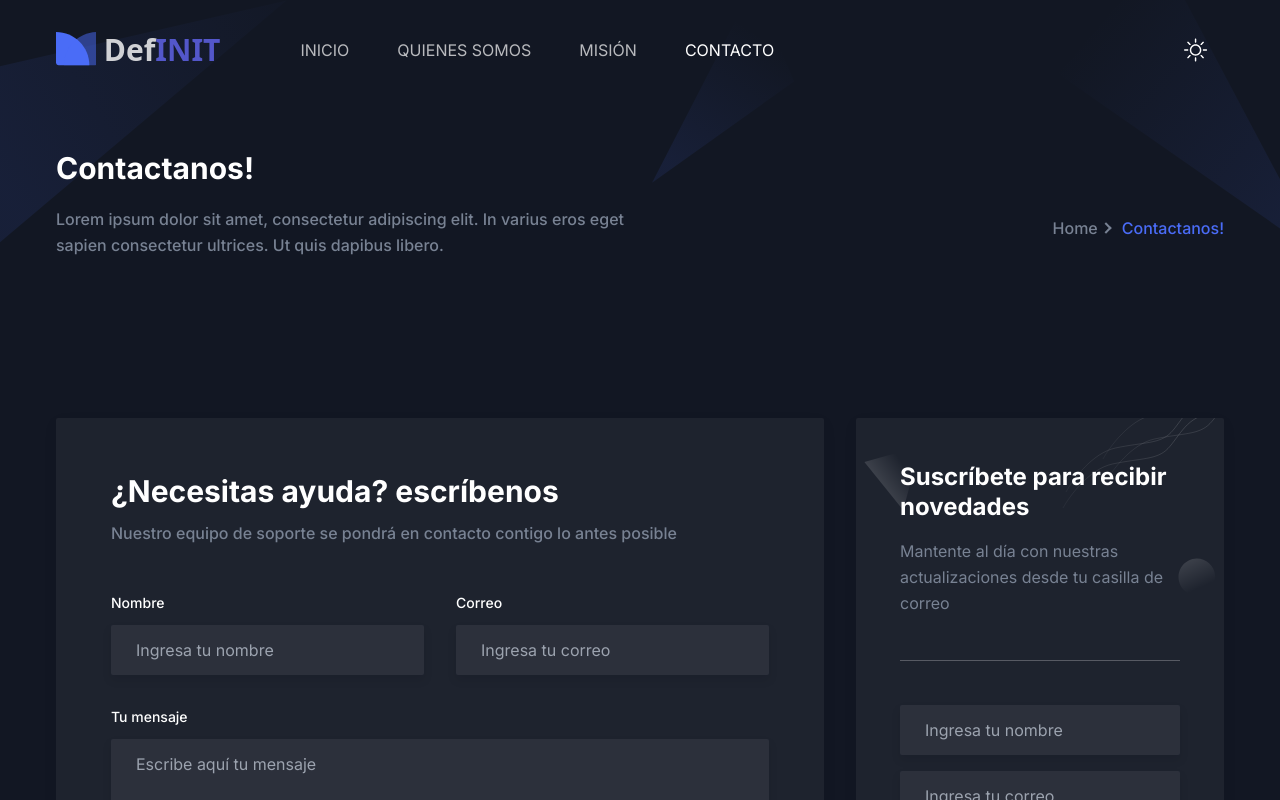
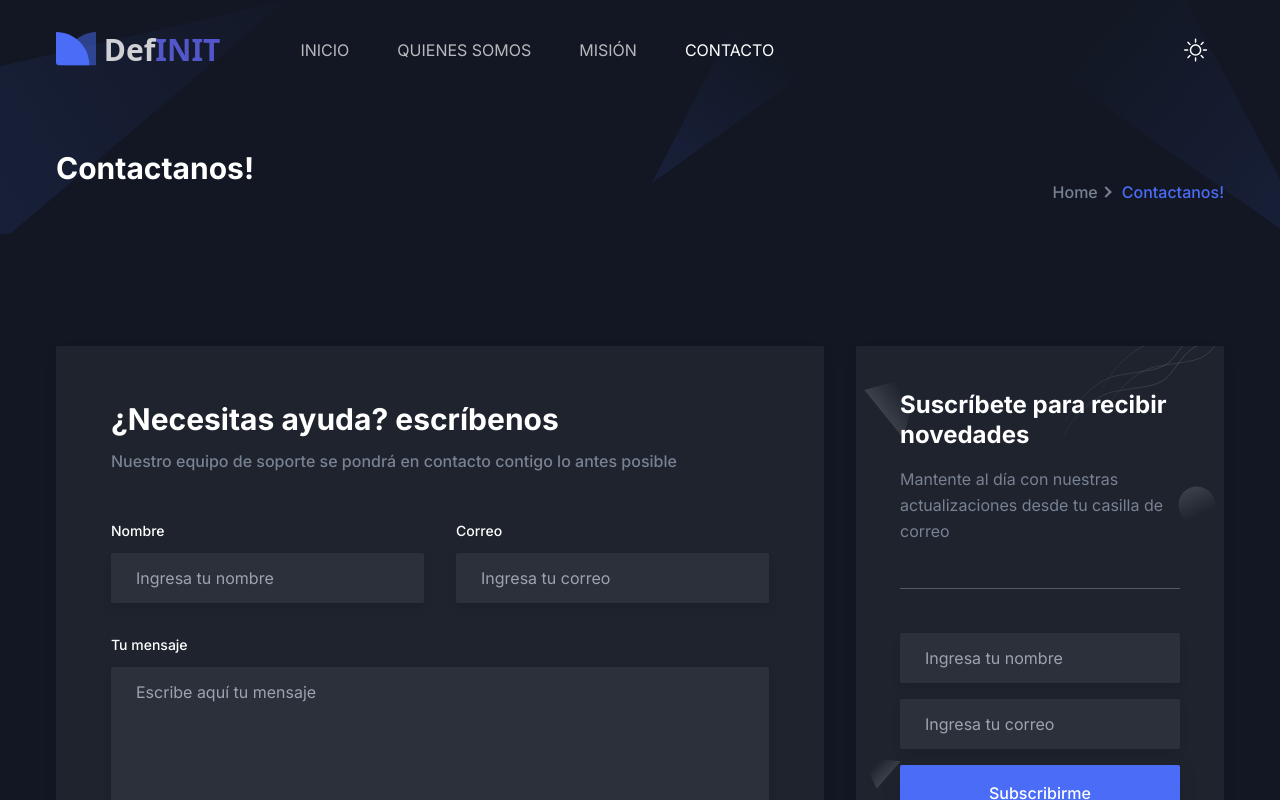
Before and after one commit to echudev/startup_webapp, a Next.js app: page /contact in a window 1280 px wide. Shown: the top 800 px of the page. Built offline with nearby package versions, Linux system fonts and the light colour scheme.

Commit message:
contact section updated

```diff
--- a/src/app/contact/page.tsx
+++ b/src/app/contact/page.tsx
@@ -12,10 +12,7 @@ export const metadata: Metadata = {
 const ContactPage = () => {
   return (
     <>
-      <Breadcrumb
-        pageName="Contactanos!"
-        description="Lorem ipsum dolor sit amet, consectetur adipiscing elit. In varius eros eget sapien consectetur ultrices. Ut quis dapibus libero."
-      />
+      <Breadcrumb pageName="Contactanos!" description="" />
       <Contact />
     </>
   );
```
